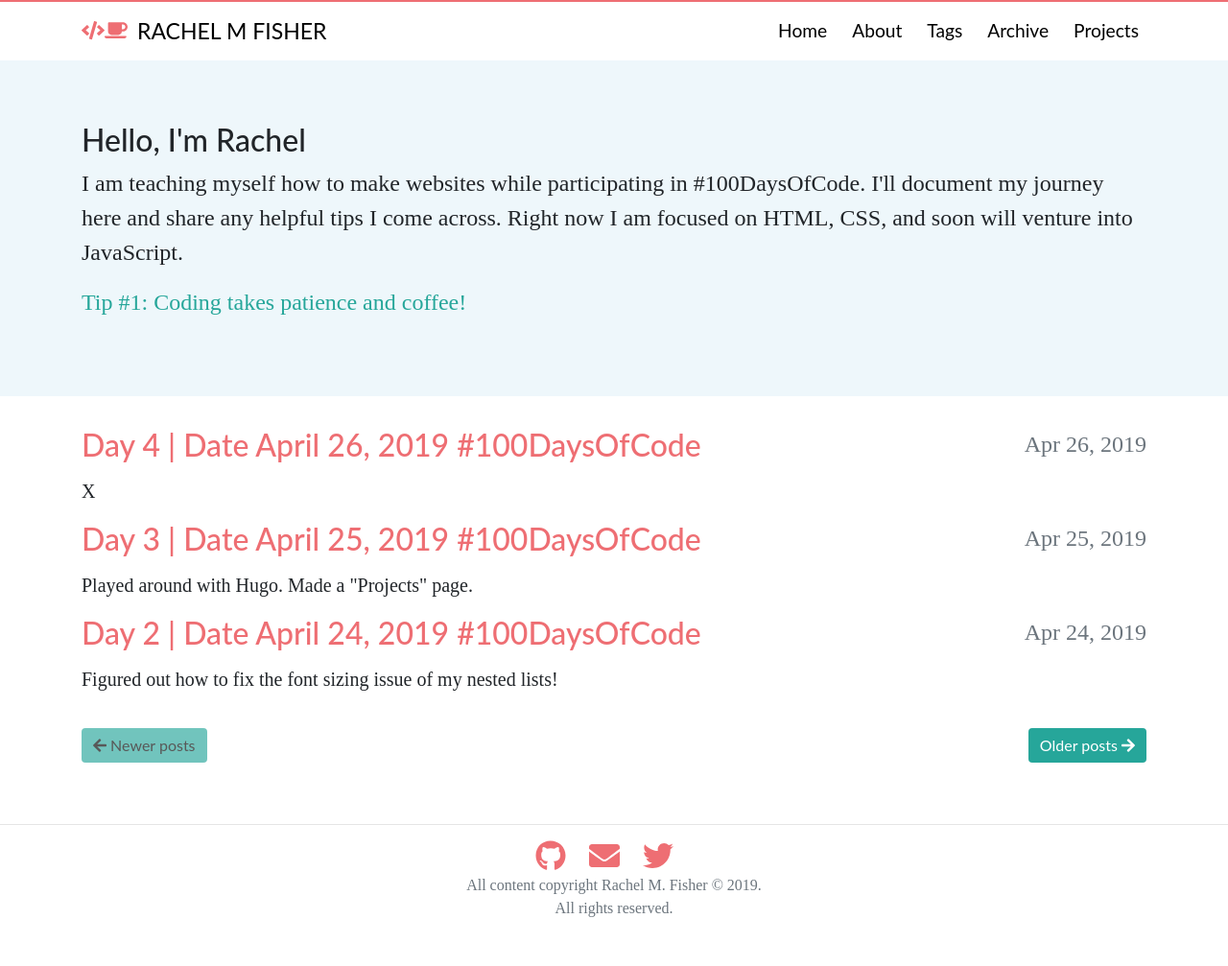
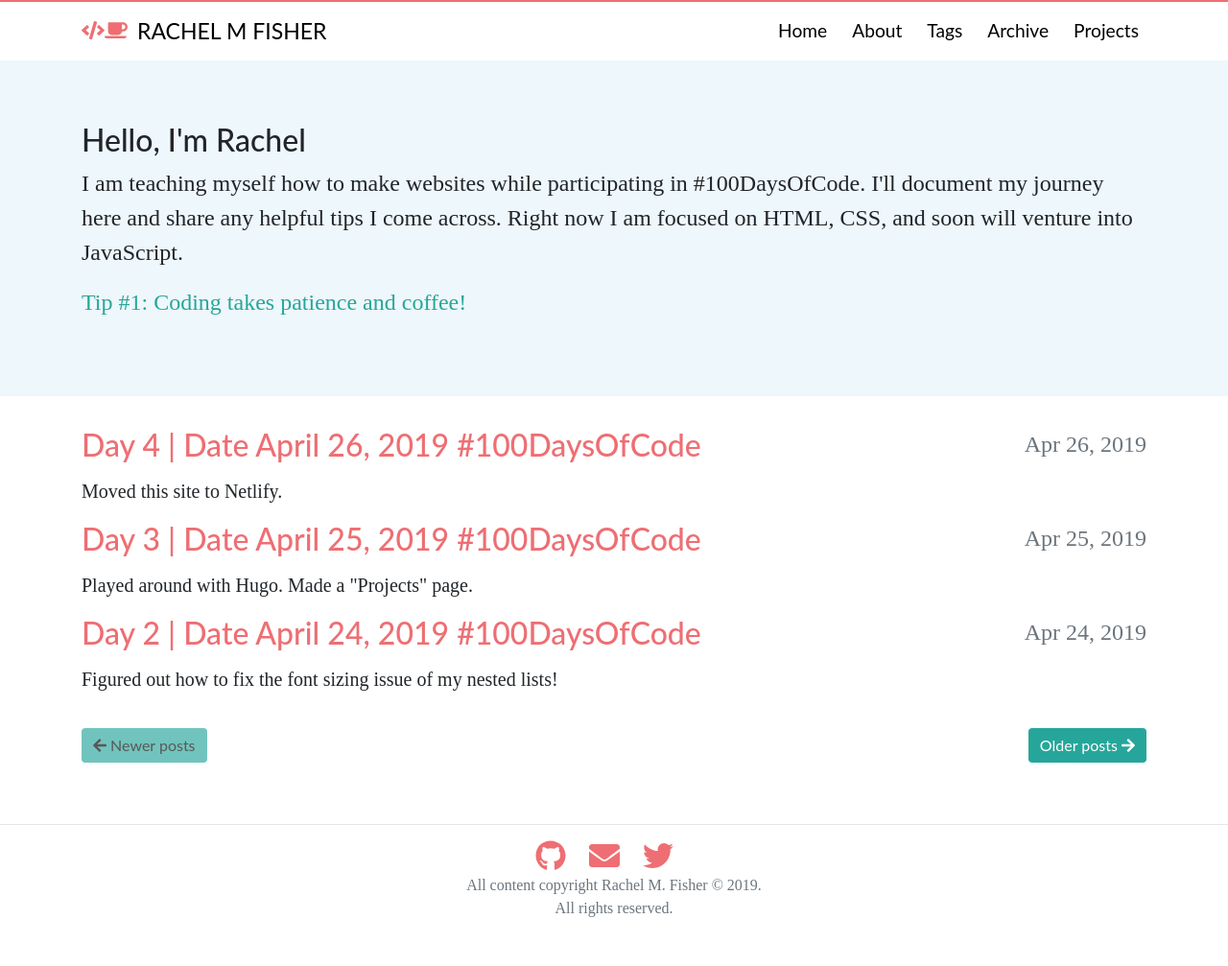
Before and after one commit to Elenaltarien/rachel-m-fisher, a Jekyll site: the page built from index.html, in a window 1280 px wide. Shown: the whole page at 96% size. Built offline with Jekyll 4.4.1, drawn with Linux system fonts in a browser that asks for light colours; nearby versions of some CDN libraries; the list of posts is cut into pages by our own code.

Commit message:
Updated post summary

```diff
--- a/_posts/2019-04-26-Day-4.md
+++ b/_posts/2019-04-26-Day-4.md
@@ -3,7 +3,7 @@ layout: post
 title: >
   Day 4 | Date April 26, 2019 #100DaysOfCode
 summary: >
-  X
+  Moved this site to Netlify.
 tags: >
   #100DaysOfCode
 ---
```
